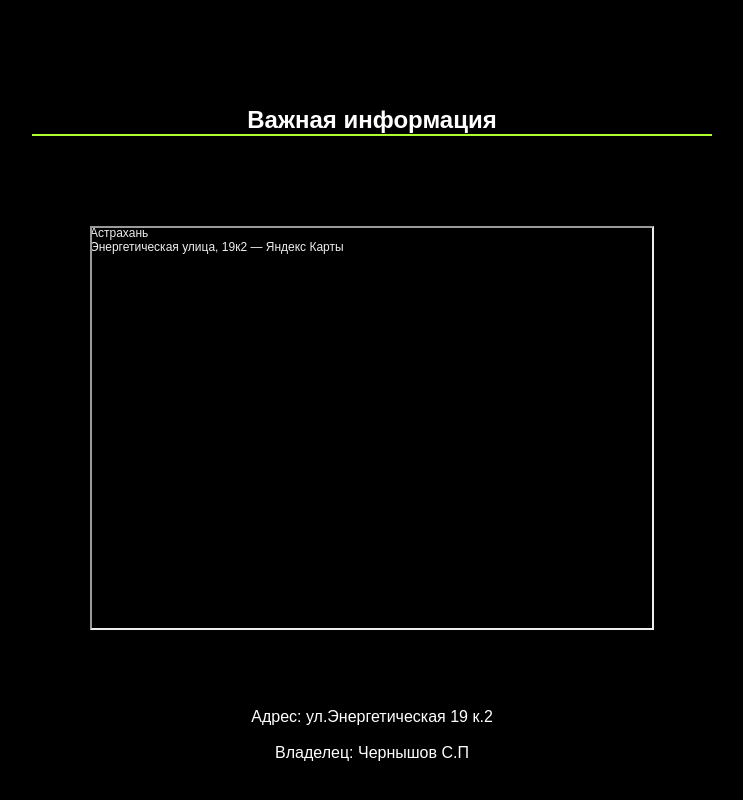
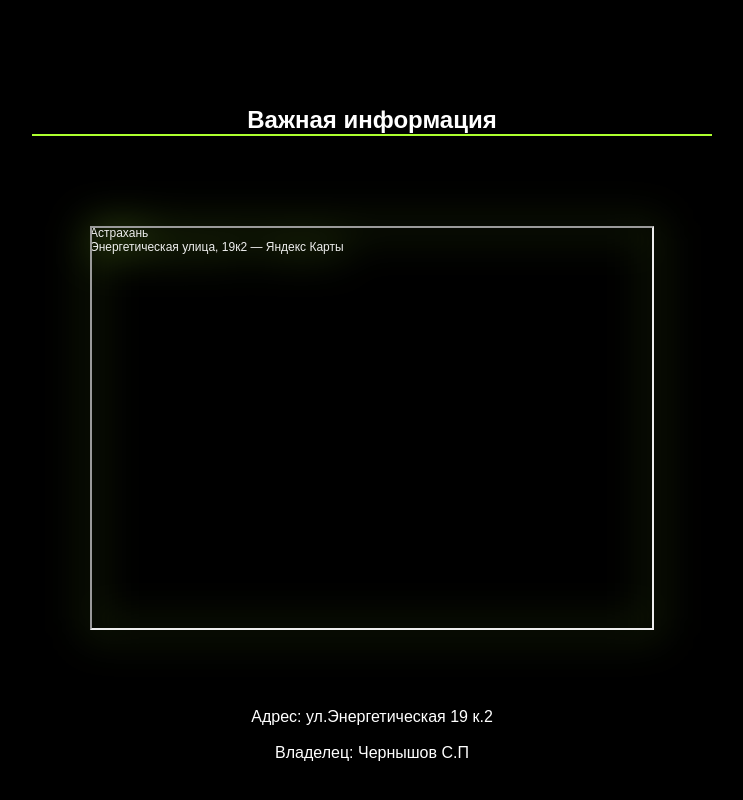
Before and after one commit to stepancherr/Challenge, a plain HTML site: page index.html in a window 1280 px wide. Shown: the part 3715-4515 px from the top of the page, without its empty margins (268-1011 px from the left). Drawn offline with Linux system fonts and the light colour scheme.

Commit message:
added filter on map

```diff
--- a/index.html
+++ b/index.html
@@ -105,7 +105,7 @@
   </div>
   <div class="address-map" id="address">
     <h2> <div class="btn"> Важная информация </div></h2>
-    <div style="position:relative;overflow:hidden;"><a href="https://yandex.ru/maps/37/astrahan/?utm_medium=mapframe&utm_source=maps" style="color:#eee;font-size:12px;position:absolute;top:0px;">Астрахань</a><a href="https://yandex.ru/maps/37/astrahan/house/energeticheskaya_ulitsa_19k2/YEEYdg5oT0YHQFpsfXhxeXhqYA==/?ll=48.098630%2C46.408494&utm_medium=mapframe&utm_source=maps&z=16.87" style="color:#eee;font-size:12px;position:absolute;top:14px;">Энергетическая улица, 19к2 — Яндекс Карты</a><iframe src="https://yandex.ru/map-widget/v1/?ll=48.098630%2C46.408494&mode=search&ol=geo&ouri=ymapsbm1%3A%2F%2Fgeo%3Fdata%3DCgoxNDg3ODk5NTU3ElDQoNC-0YHRgdC40Y8sINCQ0YHRgtGA0LDRhdCw0L3RjCwg0K3QvdC10YDQs9C10YLQuNGH0LXRgdC60LDRjyDRg9C70LjRhtCwLCAxOdC6MiIKDf9kQEIVTKI5Qg%2C%2C&z=16.87" width="560" height="400" frameborder="1" allowfullscreen="true" style="position:relative;"></iframe></div>
+    <div style="position:relative;overflow:hidden;     filter: drop-shadow(1px 1px 20px greenyellow);"><a href="https://yandex.ru/maps/37/astrahan/?utm_medium=mapframe&utm_source=maps" style="color:#eee;font-size:12px;position:absolute;top:0px;">Астрахань</a><a href="https://yandex.ru/maps/37/astrahan/house/energeticheskaya_ulitsa_19k2/YEEYdg5oT0YHQFpsfXhxeXhqYA==/?ll=48.098630%2C46.408494&utm_medium=mapframe&utm_source=maps&z=16.87" style="color:#eee;font-size:12px;position:absolute;top:14px;    ;">Энергетическая улица, 19к2 — Яндекс Карты</a><iframe src="https://yandex.ru/map-widget/v1/?ll=48.098630%2C46.408494&mode=search&ol=geo&ouri=ymapsbm1%3A%2F%2Fgeo%3Fdata%3DCgoxNDg3ODk5NTU3ElDQoNC-0YHRgdC40Y8sINCQ0YHRgtGA0LDRhdCw0L3RjCwg0K3QvdC10YDQs9C10YLQuNGH0LXRgdC60LDRjyDRg9C70LjRhtCwLCAxOdC6MiIKDf9kQEIVTKI5Qg%2C%2C&z=16.87" width="560" height="400" frameborder="1" allowfullscreen="true" style="position:relative;"></iframe></div>
     <div class="address">
     <p>
       <br>Адрес: ул.Энергетическая 19 к.2</br>
```
